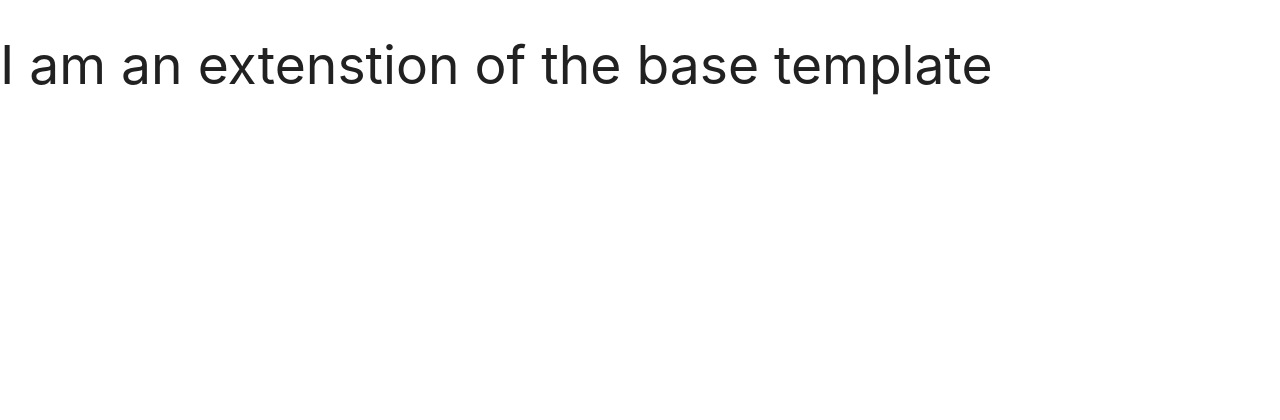
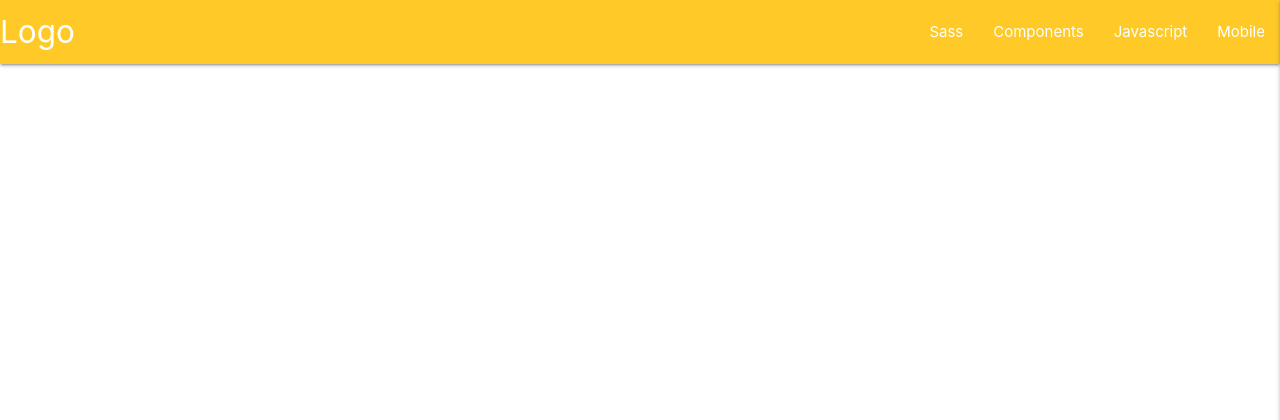
Before and after one commit to cnridley/recipes-online, a Flask app: page / in a window 1280 px wide. Shown: the top 420 px of the page. Run offline with Flask 2, Linux system fonts and the light colour scheme; data that the repository does not hold is empty; some libraries are stand-ins or nearby versions.

Commit message:
added nav bar

```diff
--- a/static/js/scripts.js
+++ b/static/js/scripts.js
@@ -0,0 +1,3 @@
+  $(document).ready(function(){
+    $(".sidenav").sidenav({edge: "right"});
+  });
--- a/templates/base.html
+++ b/templates/base.html
@@ -11,13 +11,36 @@
     <title>Recipes Online</title>
 </head>
 <body>
+    <header>
+    <!--Top bar-->
+    <nav class="amber lighten-1">
+        <div class="nav-wrapper">
+        <a href="#!" class="brand-logo">Logo</a>
+        <a href="#" data-target="mobile-demo" class="sidenav-trigger right"><i class="fas fa-bars"></i></a>
+            <ul class="right hide-on-med-and-down">
+                <li><a href="sass.html">Sass</a></li>
+                <li><a href="badges.html">Components</a></li>
+                <li><a href="collapsible.html">Javascript</a></li>
+                <li><a href="mobile.html">Mobile</a></li>
+            </ul>
+        </div>
+    </nav>
+<!--monbile nav bar -->
+            <ul class="sidenav right" id="mobile-demo">
+                <li><a href="sass.html">Sass</a></li>
+                <li><a href="badges.html">Components</a></li>
+                <li><a href="collapsible.html">Javascript</a></li>
+                <li><a href="mobile.html">Mobile</a></li>
+             </ul>
+
+    </header>
 
     {% block content %}
     {% endblock %}
 
     <script src="https://code.jquery.com/jquery-3.5.1.min.js" integrity="sha256-9/aliU8dGd2tb6OSsuzixeV4y/faTqgFtohetphbbj0=" crossorigin="anonymous"></script>
     <script src="https://cdnjs.cloudflare.com/ajax/libs/materialize/1.0.0/js/materialize.min.js"></script>
-    <script type="text/javascript" src="/static/js/script.js"></script>
+    <script type="text/javascript" src="/static/js/scripts.js"></script>
     {% block scripts %}
     {% endblock %}
 </body>
--- a/templates/get_recipes.html
+++ b/templates/get_recipes.html
@@ -1,7 +1,6 @@
 {% extends "base.html" %}
 {% block content %}
 
-<h2>I am an extenstion of the base template </h2>
 
     {% for recipe in Recipe %}
         {{ recipe.category_name }}<br>
```
